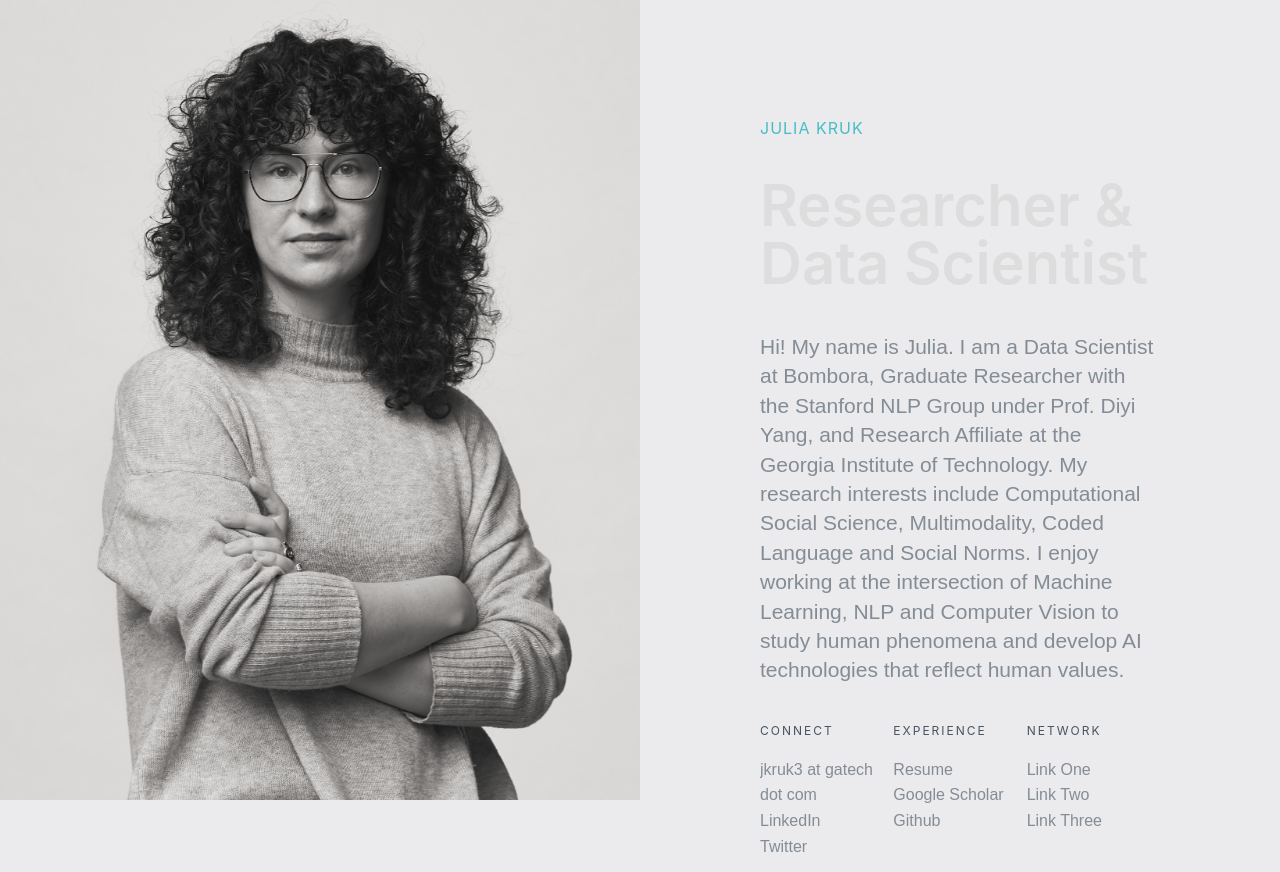
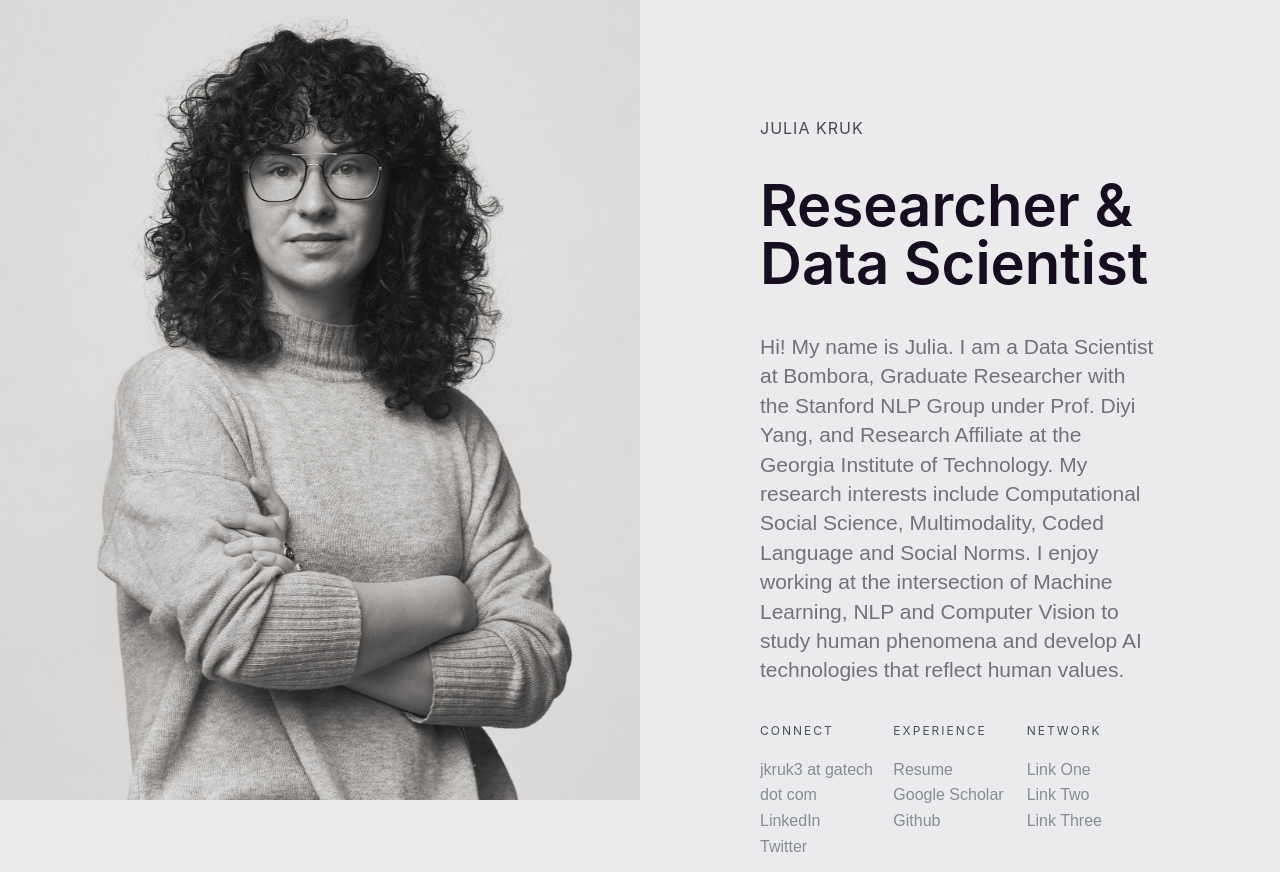
Before and after one commit to J-Kruk/J-Kruk.github.io, a plain HTML site: page index.html in a window 1280 px wide. Shown: the top 872 px of the page. Drawn offline with nearby package versions, Linux system fonts and the light colour scheme; a script that the page names is missing.

Commit message:
Updating CSS v0

```diff
--- a/css/split-opl.webflow.css
+++ b/css/split-opl.webflow.css
@@ -38,7 +38,7 @@ a {
 
 .name {
   margin-bottom: 40px;
-  color: #47bec7;
+  color: #4d474e;
   font-size: 16px;
   line-height: 100%;
   letter-spacing: 1px;
@@ -51,7 +51,7 @@ a {
 
 .tagline {
   margin-bottom: 40px;
-  color: #ddd;
+  color: #170d21;
   font-size: 58px;
   line-height: 100%;
 }
@@ -59,7 +59,8 @@ a {
 .bio {
   margin-bottom: 40px;
   font-family: Lora, sans-serif;
-  color: #848d96;
+  /* color: #848d96; */
+  color: #757179;
   font-size: 21px;
   line-height: 140%;
 }
```
